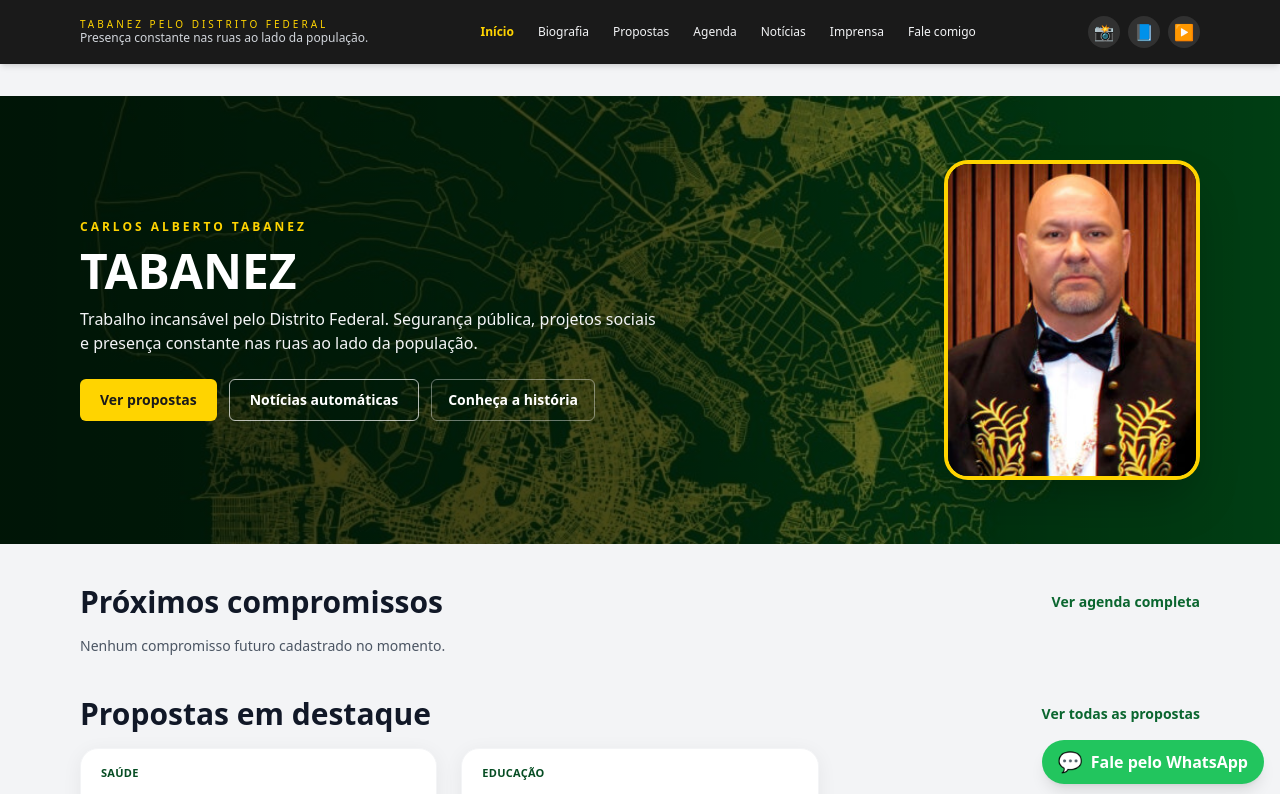
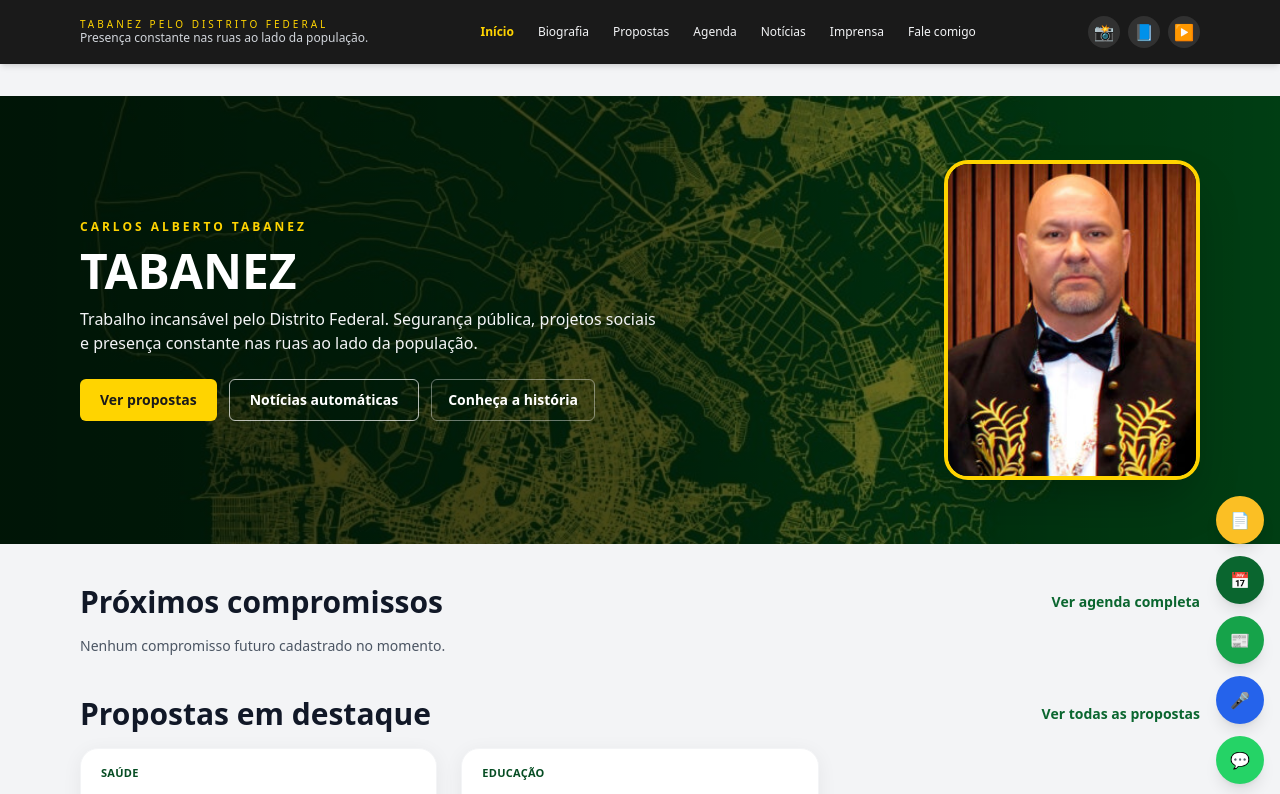
Before and after one commit to codigo43studiocar-crypto/tabanez-site, a Next.js app: page / in a window 1280 px wide. Shown: the top 794 px of the page. Built offline with nearby package versions, Linux system fonts and the light colour scheme.

Commit message:
Botoes_v5

```diff
--- a/src/app/layout.jsx
+++ b/src/app/layout.jsx
@@ -1,14 +1,11 @@
 import "./globals.css";
 import Header from "../components/Header";
-import FloatingActions from "@/components/FloatingActions";
+import FloatingActions from "../components/FloatingActions";
 
 export const metadata = {
   title: "Tabanez",
   description: "Site político com notícias automáticas.",
 };
-
-const WHATSAPP_LINK =
-  "https://wa.me/5561992815222?text=Ol%C3%A1%2C%20gostaria%20de%20falar%20com%20a%20equipe%20do%20Tabanez."; // TROCAR PELO NÚMERO REAL
 
 export default function RootLayout({ children }) {
   const anoAtual = new Date().getFullYear();
@@ -17,7 +14,6 @@ export default function RootLayout({ children }) {
     <html lang="pt-BR">
       <body className="bg-neutral-bg text-neutral-dark">
         <Header />
-
 
         {/* CONTEÚDO PRINCIPAL */}
         <main className="min-h-[70vh] pt-24 pb-8">{children}</main>
@@ -48,7 +44,6 @@ export default function RootLayout({ children }) {
                   className="w-9 h-9 rounded-full bg-white/10 flex items-center justify-center hover:bg-white/20 transition"
                   aria-label="Instagram"
                 >
-                  {/* Ícone Instagram */}
                   <span className="text-lg">📸</span>
                 </a>
                 <a
@@ -81,17 +76,8 @@ export default function RootLayout({ children }) {
           </div>
         </footer>
 
-        {/* BOTÃO FLUTUANTE WHATSAPP */}
-        <a
-          href={WHATSAPP_LINK}
-          target="_blank"
-          rel="noopener noreferrer"
-          className="fixed bottom-4 right-4 z-40 flex items-center gap-2 rounded-full bg-green-500 text-white shadow-lg px-4 py-2 hover:bg-green-600 transition text-sm md:text-base"
-          aria-label="Falar com a equipe pelo WhatsApp"
-        >
-          <span className="text-xl">💬</span>
-          <span className="hidden md:inline font-semibold">Fale pelo WhatsApp</span>
-        </a>
+        {/* BOTÕES FLUTUANTES (Propostas, Agenda, Notícias, Imprensa, WhatsApp) */}
+        <FloatingActions />
       </body>
     </html>
   );
--- a/src/components/FloatingActions.jsx
+++ b/src/components/FloatingActions.jsx
@@ -4,36 +4,51 @@ export default function FloatingActions() {
   return (
     <div className="fixed bottom-4 right-4 z-50 flex flex-col items-end gap-3">
 
-      {/* Botão: Ver agenda completa */}
+      {/* Propostas */}
+      <a
+        href="/propostas"
+        className="w-12 h-12 rounded-full bg-amber-400 text-neutral-900 shadow-lg flex items-center justify-center hover:scale-110 transition"
+        aria-label="Ver propostas"
+      >
+        📄
+      </a>
+
+      {/* Agenda */}
       <a
         href="/agenda"
-        className="w-12 h-12 rounded-full bg-primary text-white shadow-lg flex items-center justify-center hover:bg-primary-dark transition"
-        aria-label="Ver agenda completa"
+        className="w-12 h-12 rounded-full bg-primary text-white shadow-lg flex items-center justify-center hover:scale-110 transition"
+        aria-label="Ver agenda"
       >
-        {/* Ícone simples de calendário */}
-        <span className="text-lg font-bold">🗓</span>
+        📅
       </a>
 
-      {/* Botão: Ver propostas */}
+      {/* Notícias */}
       <a
-        href="/propostas"
-        className="w-12 h-12 rounded-full bg-amber-400 text-neutral-900 shadow-lg flex items-center justify-center hover:bg-amber-300 transition"
-        aria-label="Ver propostas"
+        href="/noticias"
+        className="w-12 h-12 rounded-full bg-green-600 text-white shadow-lg flex items-center justify-center hover:scale-110 transition"
+        aria-label="Notícias"
       >
-        {/* Ícone simples de documento */}
-        <span className="text-lg font-bold">📄</span>
+        📰
       </a>
 
-      {/* Botão: WhatsApp (o que já existia) */}
+      {/* Imprensa */}
       <a
-        href="https://wa.me/+5561992815222"
+        href="/imprensa"
+        className="w-12 h-12 rounded-full bg-blue-600 text-white shadow-lg flex items-center justify-center hover:scale-110 transition"
+        aria-label="Imprensa"
+      >
+        🎤
+      </a>
+
+      {/* WhatsApp */}
+      <a
+        href="https://wa.me/5561992815222?text=Ol%C3%A1%2C%20gostaria%20de%20falar%20com%20a%20equipe%20do%20Tabanez."
         target="_blank"
         rel="noopener noreferrer"
-        className="w-12 h-12 rounded-full bg-[#25D366] text-white shadow-lg flex items-center justify-center hover:bg-[#1ebe57] transition"
-        aria-label="Falar no WhatsApp"
+        className="w-12 h-12 rounded-full bg-[#25D366] text-white shadow-lg flex items-center justify-center hover:scale-110 transition"
+        aria-label="Falar pelo WhatsApp"
       >
-        {/* Bolha de chat */}
-        <span className="text-xl font-bold">💬</span>
+        💬
       </a>
     </div>
   );
```
